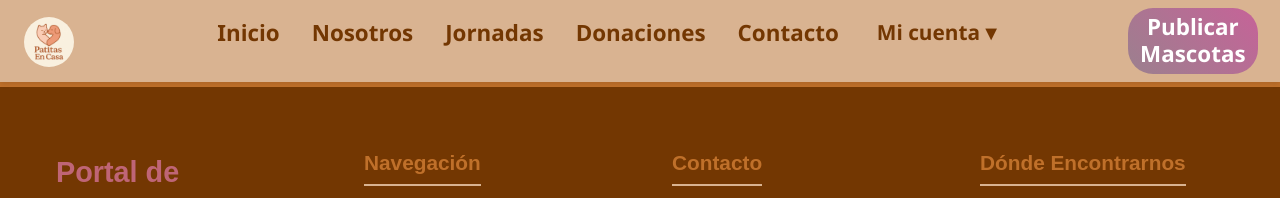
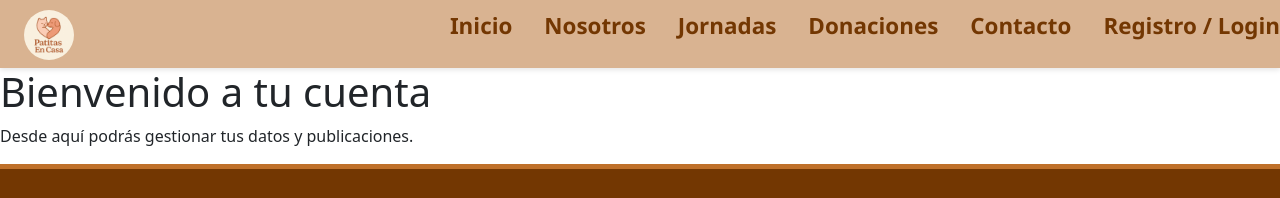
Before and after one commit to JesyGomez/PortalMascotas-PoloIT, a React (Create React App) app: page /mi-cuenta in a window 1280 px wide. Shown: the top 198 px of the page. Built offline with nearby package versions, Linux system fonts and the light colour scheme.

Commit message:
acomodando direcciones y header para que me muestre cuando es usuario Mi Cuenta o cuando es Admin agregue el Panel de administración

```diff
--- a/src/App.jsx
+++ b/src/App.jsx
@@ -11,7 +11,11 @@ import AdminPage from "./pages/AdminPage";
 import { useContext } from "react";
 import { AuthContext } from "./components/context/AuthContext";
 import RecuperarContrasenia from "./pages/auth/RecuperarContrasenia";
-
+import Donaciones from "./pages/Donaciones";
+import Jornadas from "./pages/Jornadas";
+import MiCuenta from "./pages/MiCuenta";
+import Contacto from "./pages/Contacto";
+import Nosotros from "./pages/Nosotros";
 function App() {
   const { rol } = useContext(AuthContext); // 👈🏼
 
@@ -22,6 +26,7 @@ function App() {
         <Routes>
           <Route path="/" element={<Home />} />
           <Route path="/login" element={<Login />} />
+          <Route path="/nosotros" element={<Nosotros />} />
           <Route
             path="/admin/*"
             element={rol === "admin" ? <AdminPage /> : <Navigate to="/" />}
@@ -29,7 +34,12 @@ function App() {
           <Route path="/registro" element={<Registro />} />
           <Route path="/recuperar" element={<RecuperarContrasenia />} />
           <Route path="/registro-mascota" element={<RegistroMascota />} />
+          <Route path="/donaciones" element={<Donaciones />} />
+          <Route path="/Jornadas" element={<Jornadas />} />
+          <Route path="/mi-cuenta" element={<MiCuenta />} />
           <Route path="/adopciones" element={<Adopciones />} />
+          <Route path="/contacto" element={<Contacto />} />
+
         </Routes>
       </main>
       <Footer />
--- a/src/components/Header.jsx
+++ b/src/components/Header.jsx
@@ -1,5 +1,6 @@
+// Header.jsx
 import React, { useContext, useState } from "react";
-import { Link } from "react-router-dom";
+import { Link, useNavigate } from "react-router-dom";
 import { FontAwesomeIcon } from "@fortawesome/react-fontawesome";
 import {
   faRightFromBracket,
@@ -13,7 +14,7 @@ import { AuthContext } from "../components/context/AuthContext";
 import "../estilos/header.css";
 
 const Header = () => {
-  const { rol, logout } = useContext(AuthContext);
+  const { rol, nombre, logout } = useContext(AuthContext);
   const [showDropdown, setShowDropdown] = useState(false);
 
   const toggleDropdown = () => setShowDropdown(!showDropdown);
@@ -39,7 +40,7 @@ const Header = () => {
           <Link to="/nosotros">Nosotros</Link>
         </li>
         <li>
-          <Link to="/adopciones">Jornadas</Link>
+          <Link to="/jornadas">Jornadas</Link>
         </li>
         <li>
           <Link to="/donaciones">Donaciones</Link>
@@ -48,25 +49,23 @@ const Header = () => {
           <Link to="/contacto">Contacto</Link>
         </li>
 
+        {!rol ? (
+          <li>
+            <Link to="/login">Registro / Login</Link>
+          </li>
+        ) : (
+          <>
 <li className="dropdown" onMouseLeave={closeDropdown}>
-          <button
-            onClick={() => {
-              if (!rol) {
-                window.location.href = "/login?redirect=mi-cuenta";
-              } else {
-                toggleDropdown();
-              }
-            }}
-            className="dropdown-btn"
-          >
-            Mi cuenta ▾
-          </button>
+  <div className="dropdown-wrapper">
+    <Link to="/mi-cuenta" className="dropdown-btn">Mi cuenta</Link>
+    <button onClick={toggleDropdown} className="dropdown-toggle">▾</button>
+  </div>
 
   {showDropdown && (
     <ul className="dropdown-menu">
       <li>
         <Link to="/mis-publicaciones" onClick={closeDropdown}>
-                  <FontAwesomeIcon icon={faBullhorn} /> Mis publicaciones
+          <FontAwesomeIcon icon={faBullhorn} /> Mis Publicaciones
         </Link>
       </li>
       <li>
@@ -76,48 +75,42 @@ const Header = () => {
       </li>
       <li>
         <Link to="/aspectos-del-sistema" onClick={closeDropdown}>
-                  <FontAwesomeIcon icon={faWrench} /> Aspectos del sistema
+          <FontAwesomeIcon icon={faWrench} /> Aspecto del sistema
         </Link>
       </li>
       <li>
-                <Link to="/aspectos-del-sistema" onClick={closeDropdown}>
-                  <FontAwesomeIcon icon={faBullhorn} /> Publicar Mascotas
+        <Link to="/publicar" onClick={closeDropdown}>
+          <FontAwesomeIcon icon={faBullhorn} /> Publicar Mascota
         </Link>
       </li>
       <li>
-                <Link to="/aspectos-del-sistema" onClick={closeDropdown}>
+        <Link to="/formulario-adopcion" onClick={closeDropdown}>
           <FontAwesomeIcon icon={faFileAlt} /> Formulario de Adopción
         </Link>
       </li>
       <li>
         <Link to="/mi-perfil" onClick={closeDropdown}>
-                  <FontAwesomeIcon icon={faAddressCard} /> Mi perfil
+          <FontAwesomeIcon icon={faAddressCard} /> Mi Perfil
         </Link>
       </li>
       <li>
         <button onClick={logout} className="dropdown-logout">
-                  <FontAwesomeIcon icon={faRightFromBracket} /> Cerrar sesión
+          <FontAwesomeIcon icon={faRightFromBracket} /> Cerrar Sesión
         </button>
       </li>
     </ul>
   )}
 </li>
 
+
             {rol === "admin" && (
               <li>
                 <Link to="/admin">Panel Admin</Link>
               </li>
             )}
+          </>
+        )}
       </ul>
-
-      <div className="navbar-icons">
-        <>
-          <Link to="/publicar" className="btn-publicar">
-            <span className="linea-arriba">Publicar</span>
-            <span className="linea-abajo">Mascotas</span>
-          </Link>
-        </>
-      </div>
     </nav>
   );
 };
--- a/src/components/context/AuthContext.jsx
+++ b/src/components/context/AuthContext.jsx
@@ -1,30 +1,37 @@
-import React, { createContext, useState, useEffect } from "react";
+import { createContext, useState, useEffect } from "react";
+import { useNavigate } from "react-router-dom";
 
 export const AuthContext = createContext();
 
 export const AuthProvider = ({ children }) => {
-  const [rol, setRol] = useState(localStorage.getItem("rol") || null);
-  const [nombreUsuario, setNombreUsuario] = useState(localStorage.getItem("nombreUsuario") || null);
+  const [rol, setRol] = useState(null);
+  const [nombre, setNombre] = useState(null);
+  const navigate = useNavigate();
 
-  // Guardar en localStorage cuando cambia
   useEffect(() => {
-    if (rol) localStorage.setItem("rol", rol);
-    if (nombreUsuario) localStorage.setItem("nombreUsuario", nombreUsuario);
-  }, [rol, nombreUsuario]);
+    const savedRol = localStorage.getItem("rol");
+    const savedNombre = localStorage.getItem("nombre");
+    if (savedRol) setRol(savedRol);
+    if (savedNombre) setNombre(savedNombre);
+  }, []);
 
-  const login = (nombre, rol) => {
-    setNombreUsuario(nombre);
-    setRol(rol);
+  const login = (nombreUsuario, rolUsuario) => {
+    setNombre(nombreUsuario);
+    setRol(rolUsuario);
+    localStorage.setItem("nombre", nombreUsuario);
+    localStorage.setItem("rol", rolUsuario);
   };
 
   const logout = () => {
-    setNombreUsuario(null);
     setRol(null);
-    localStorage.clear();
+    setNombre(null);
+    localStorage.removeItem("rol");
+    localStorage.removeItem("nombre");
+    navigate("/login");
   };
 
   return (
-    <AuthContext.Provider value={{ rol, nombreUsuario, login, logout }}>
+    <AuthContext.Provider value={{ rol, nombre, login, logout }}>
       {children}
     </AuthContext.Provider>
   );
--- a/src/estilos/header.css
+++ b/src/estilos/header.css
@@ -1,4 +1,4 @@
-/* Navbar */
+/* ========== NAVBAR PRINCIPAL ========== */
 .navbar {
   display: flex;
   justify-content: space-between;
@@ -6,7 +6,8 @@
   background-color: #D9B391;
   padding: 1rem 3rem;
   font-family: 'Segoe UI', sans-serif;
-  box-shadow: 0 2px 5px rgba(0,0,0,0.1);
+  box-shadow: 0 2px 5px rgba(0, 0, 0, 0.1);
+  flex-wrap: wrap;
 }
 
 .navbar-logo a {
@@ -16,6 +17,15 @@
   text-decoration: none;
 }
 
+.logo-img {
+  height: 50px;
+  width: auto;
+  border-radius: 50%;
+  margin-left: 1.5rem;
+  object-fit: contain;
+}
+
+/* ========== LINKS Y DROPDOWNS ========== */
 .navbar-links {
   list-style: none;
   display: flex;
@@ -42,21 +52,13 @@
   color: #BF702A;
   transform: translateY(-3px);
 }
-.logo-img {
-  height: 50px;
-  width: auto;
-  border-radius: 50%;
-  margin-left: 1.5rem;
-  object-fit: contain;
-}
 
-/* ÍCONOS */
+/* ========== ÍCONOS Y BOTONES ========== */
 .navbar-icons {
   display: flex;
   align-items: center;
   gap: 1.5rem;
   margin-right: 1.4rem;
-
 }
 
 .logout-icon,
@@ -65,66 +67,21 @@
   border: none;
   cursor: pointer;
   padding: 0;
+  font-size: 1.2rem;
 }
 
-
-.dropdown {
-  position: relative;
+.logout-icon:hover {
+  color: red;
+  transform: scale(1.1);
 }
 
-.dropdown-btn {
-  font-size: 1.3rem;
-  background: none;
-  border: none;
-  cursor: pointer;
-  color: #733702;
+.user-saludo {
+  margin-right: 10px;
   font-weight: bold;
-  display: flex;
-  align-items: center;
-  gap: 6px;
+  color: #444;
 }
 
-.dropdown-menu {
-  position: absolute;
-  top: 100%;
-  right: 0;
-  background-color: #fff;
-  min-width: 200px;
-  border: 1px solid #ddd;
-  box-shadow: 0 4px 8px rgba(0, 0, 0, 0.1);
-  z-index: 1000;
-}
-
-.dropdown-menu li {
-  list-style: none;
-}
-
-.dropdown-menu li a,
-.dropdown-menu li button {
-  display: flex;
-  align-items: center;
-  gap: 8px;
-  padding: 10px 15px;
-  width: 100%;
-  text-decoration: none;
-  color: #333;
-  background: none;
-  border: none;
-  text-align: left;
-  font-size: 14px;
-}
-
-.dropdown-menu li a:hover,
-.dropdown-menu li button:hover {
-  background-color: #f0f0f0;
-}
-
-.dropdown-logout {
-  color: #c0392b;
-  font-weight: bold;
-}
-
-
+/* ========== BOTÓN PUBLICAR ========== */
 .btn-publicar {
   margin-left: 15px;
   padding: 6px 12px;
@@ -132,8 +89,8 @@
   color: white !important;
   border: none;
   border-radius: 25px;
-  font-weight: 200; /* más finita */
-  font-size: 0.45rem; /* más chica */
+  font-weight: 200;
+  font-size: 0.45rem;
   text-decoration: none;
   transition: transform 0.2s ease, box-shadow 0.2s ease;
   display: flex;
@@ -153,17 +110,7 @@
   display: block;
 }
 
-
-/* BOTÓN HAMBURGUESA */
-.hamburger {
-  display: none;
-  font-size: 1.5rem;
-  background: none;
-  border: none;
-  color: #733702;
-  cursor: pointer;
-}
-/* Botón de login en círculo */
+/* ========== BOTÓN LOGIN EN CÍRCULO ========== */
 .login-button {
   background-color: #f8f1ea;
   border-radius: 50%;
@@ -176,14 +123,12 @@
   text-decoration: none;
 }
 
-/* Ícono de login */
 .login-icon {
   font-size: 1.5rem;
   color: #733702;
   transition: color 0.3s ease;
 }
 
-/* Hover: fondo más claro e ícono color rojo */
 .login-button:hover {
   background-color: #fde9e5;
 }
@@ -192,34 +137,90 @@
   color: #c0392b;
 }
 
-/* Usuario */
-.logout-icon {
+/* ========== DROPDOWN GENERAL ========== */
+.dropdown {
+  position: relative;
+}
+
+.dropdown-wrapper {
+  display: flex;
+  align-items: center;
+  gap: 5px;
+}
+
+.dropdown-btn,
+.dropdown-toggle {
   background: none;
   border: none;
-  font-size: 1.2rem;
+  color: inherit;
+  font-weight: bold;
   cursor: pointer;
-  margin-left: 10px;
-}
-.logout-icon:hover {
-  color: red;
-  transform: scale(1.1);
+  font-size: 1.1em;
+  padding: 0 5px;
+  display: flex;
+  align-items: center;
+  gap: 6px;
 }
 
-
-.user-saludo {
-  margin-right: 10px;
-  font-weight: bold;
-  color: #444;
+.dropdown-menu {
+  position: absolute;
+  top: 100%;
+  right: 0;
+  background-color: #fff;
+  min-width: 220px;
+  border: 1px solid #ddd;
+  border-radius: 8px;
+  padding: 10px;
+  box-shadow: 0 4px 8px rgba(0,0,0,0.1);
+  z-index: 1000;
+  display: flex;
+  flex-direction: column;
 }
 
-/* RESPONSIVE: móviles y tablets */
+.dropdown-menu li {
+  list-style: none;
+  margin: 5px 0;
+}
+
+.dropdown-menu li a,
+.dropdown-menu li button {
+  display: flex;
+  align-items: center;
+  gap: 8px;
+  padding: 6px 10px;
+  width: 100%;
+  text-decoration: none;
+  color: #333;
+  background: none;
+  border: none;
+  text-align: left;
+  font-size: 14px;
+  border-radius: 4px;
+  cursor: pointer;
+}
+
+.dropdown-menu li a:hover,
+.dropdown-menu li button:hover {
+  background-color: #f0f0f0;
+}
+
+.dropdown-logout {
+  color: #c0392b;
+  font-weight: bold;
+}
+
+/* ========== HAMBURGUESA (Responsive) ========== */
+.hamburger {
+  display: none;
+  font-size: 1.5rem;
+  background: none;
+  border: none;
+  color: #733702;
+  cursor: pointer;
+}
+
+/* ========== RESPONSIVE ========== */
 @media (max-width: 768px) {
-  .navbar {
-    flex-wrap: wrap;
-    justify-content: space-between;
-    padding: 1rem 2rem;
-  }
-
   .hamburger {
     display: block;
   }
@@ -236,6 +237,7 @@
   .navbar-links.active {
     display: flex;
   }
+
   .navbar-icons {
     width: 100%;
     justify-content: flex-end;
--- /dev/null
+++ b/src/pages/Contacto.jsx
@@ -0,0 +1,11 @@
+import React from 'react'
+
+function Contacto() {
+  return (
+    <div>
+      Estas en la página de Contacto
+    </div>
+  )
+}
+
+export default Contacto
--- /dev/null
+++ b/src/pages/Donaciones.jsx
@@ -0,0 +1,11 @@
+import React from 'react'
+
+function Donaciones() {
+  return (
+    <div>
+      Estas en la pagina de Donaciones
+    </div>
+  )
+}
+
+export default Donaciones
--- /dev/null
+++ b/src/pages/Jornadas.jsx
@@ -0,0 +1,11 @@
+import React from 'react'
+
+function Jornadas() {
+  return (
+    <div>
+      Estas en la pagina de Jornadas
+    </div>
+  )
+}
+
+export default Jornadas
--- /dev/null
+++ b/src/pages/MiCuenta.jsx
@@ -0,0 +1,14 @@
+// MiCuenta.jsx
+import React from "react";
+
+function MiCuenta() {
+  return (
+    <div className="mi-cuenta">
+      <h1>Bienvenido a tu cuenta</h1>
+      <p>Desde aquí podrás gestionar tus datos y publicaciones.</p>
+      {/* Podés renderizar aquí lo mismo que hay en el dropdown si querés una versión móvil */}
+    </div>
+  );
+}
+
+export default MiCuenta;
--- /dev/null
+++ b/src/pages/Nosotros.jsx
@@ -0,0 +1,11 @@
+import React from 'react'
+
+function Nosotros() {
+  return (
+    <div>
+      Estas en la pagina de Nosotros
+    </div>
+  )
+}
+
+export default Nosotros
--- a/src/pages/RegistroMascotas.jsx
+++ b/src/pages/RegistroMascotas.jsx
@@ -37,7 +37,7 @@ const RegistroMascota = () => {
 
     try {
       // Endpoint para registro de MASCOTA (necesitarás crear este en Flask)
-      const response = await fetch('http://localhost:5000/api/register_pet', {
+      const response = await fetch('http://localhost:5000/api/auth/register_pet', {
         method: 'POST',
         // No Content-Type cuando usas FormData, el navegador lo configura automáticamente
         body: formData,
```
Also changed, not shown: src/components/Navbar.jsx (deleted, +0 -14 lines). Lines whose indentation alone changed are shown as unchanged.
